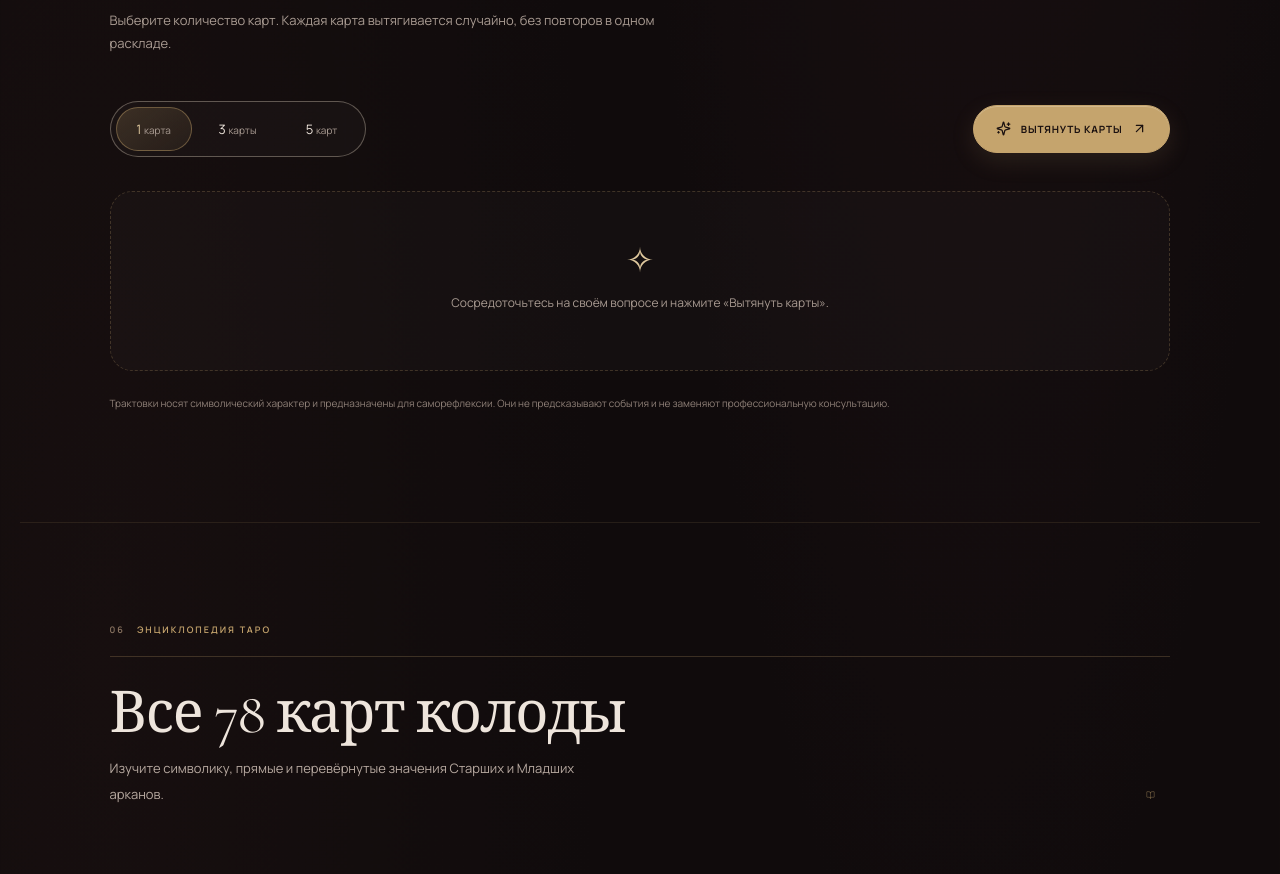
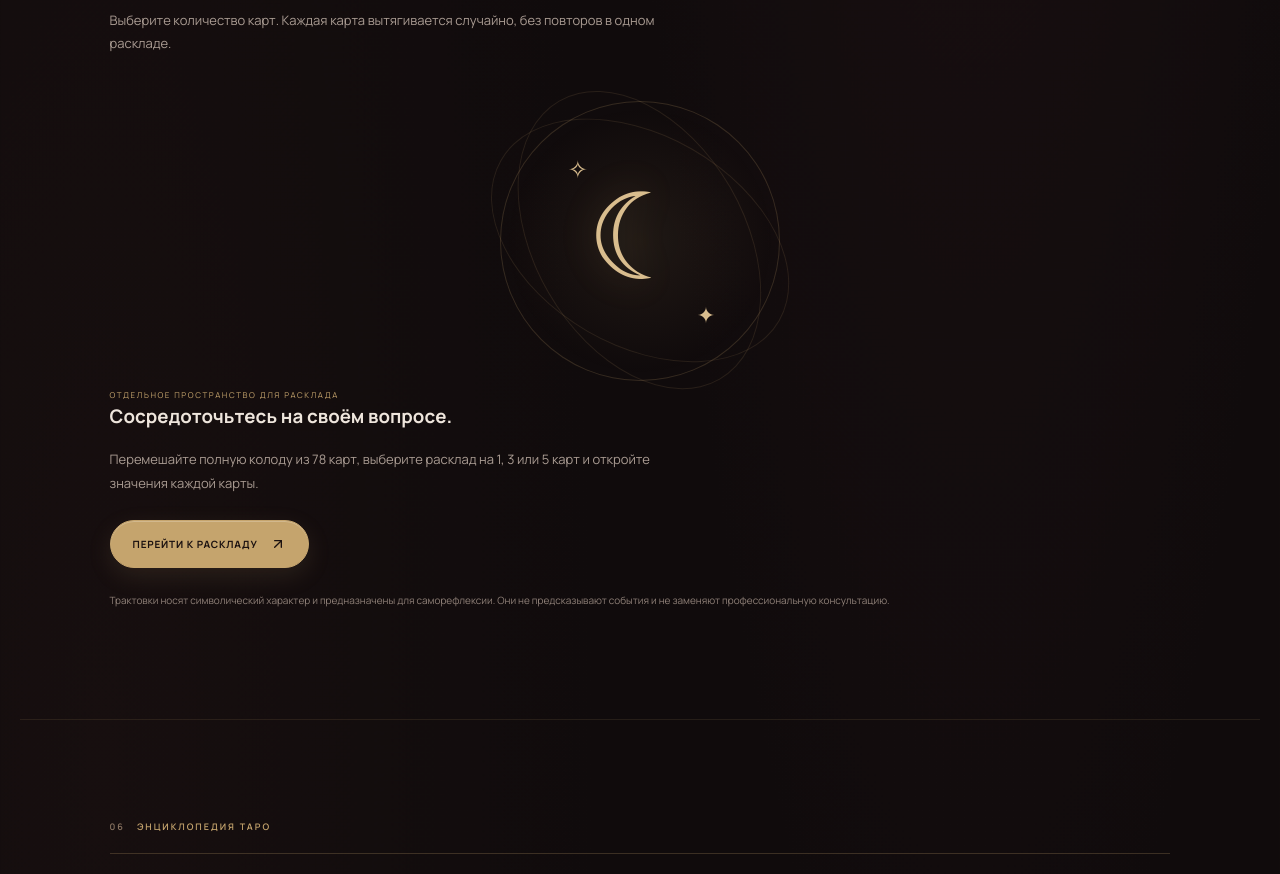
Before and after one commit to jdyxtramvaya-byte/elena-buchelovskaya, a React (Vite) app: page / in a window 1280 px wide. Shown: the part 4049-4923 px from the top of the page. Built offline with nearby package versions, Linux system fonts and the light colour scheme.

Commit message:
Move interactive tarot spread to dedicated page

```diff
--- a/src/App.tsx
+++ b/src/App.tsx
@@ -300,23 +300,15 @@ function App() {
             <div><h2>{lang === 'ru' ? 'Расклад Таро' : 'Tarot readings'}</h2><p>{lang === 'ru' ? 'Выберите количество карт. Каждая карта вытягивается случайно, без повторов в одном раскладе.' : 'Choose how many cards to draw. Cards are selected randomly without repeats in a reading.'}</p></div>
             <span className="section-mark">✧</span>
           </div>
-          <div className="spread-controls">
-            <div className="spread-sizes" role="group" aria-label={lang === 'ru' ? 'Количество карт' : 'Number of cards'}>
-              {([1, 3, 5] as const).map(size => <button key={size} className={spreadSize === size ? 'spread-size active' : 'spread-size'} onClick={() => { setSpreadSize(size); setSpreadCards([]) }}>{size} <span>{lang === 'ru' ? (size === 1 ? 'карта' : size === 3 ? 'карты' : 'карт') : (size === 1 ? 'card' : 'cards')}</span></button>)}
+          <div className="reading-promo-inline">
+            <div className="reading-promo-art" aria-hidden="true"><span>✧</span><i>☾</i><b>✦</b></div>
+            <div className="reading-promo-copy">
+              <span className="reading-label">{lang === 'ru' ? 'ОТДЕЛЬНОЕ ПРОСТРАНСТВО ДЛЯ РАСКЛАДА' : 'A DEDICATED READING SPACE'}</span>
+              <h3>{lang === 'ru' ? 'Сосредоточьтесь на своём вопросе.' : 'Focus on your question.'}</h3>
+              <p>{lang === 'ru' ? 'Перемешайте полную колоду из 78 карт, выберите расклад на 1, 3 или 5 карт и откройте значения каждой карты.' : 'Shuffle the full 78-card deck, choose a 1, 3 or 5-card spread and reveal each card meaning.'}</p>
+              <a className="button" href="/elena-buchelovskaya/readings.html">{lang === 'ru' ? 'Перейти к раскладу' : 'Open tarot reading'}<ArrowUpRight size={16}/></a>
             </div>
-            <button className="button" onClick={drawSpread}><Sparkles size={15}/>{lang === 'ru' ? (spreadCards.length ? 'Новый расклад' : 'Вытянуть карты') : (spreadCards.length ? 'New reading' : 'Draw cards')}<ArrowUpRight size={15}/></button>
           </div>
-          {spreadCards.length > 0 ? <div className={spreadCards.length === 1 ? 'spread-results single' : 'spread-results'}>
-            {spreadCards.map(({card,reversed},index) => <article className="spread-result" key={card.id}>
-              <div className={reversed ? 'spread-card reversed' : 'spread-card'}>
-                <span className="spread-card-index">{String(index + 1).padStart(2,'0')}</span>
-                <span className="spread-card-symbol">{card.symbol}</span>
-                <span className="spread-card-name">{card.name[lang]}</span>
-                <span className="spread-card-arcana">{card.arcana === 'major' ? (lang === 'ru' ? 'СТАРШИЙ АРКАН' : 'MAJOR ARCANA') : (lang === 'ru' ? 'МЛАДШИЙ АРКАН' : 'MINOR ARCANA')}</span>
-              </div>
-              <div className="spread-meaning"><span className="reading-label">{lang === 'ru' ? (reversed ? 'ПЕРЕВЁРНУТОЕ ПОЛОЖЕНИЕ' : 'ПРЯМОЕ ПОЛОЖЕНИЕ') : (reversed ? 'REVERSED POSITION' : 'UPRIGHT POSITION')}</span><h3>{card.name[lang]}</h3><p>{(reversed ? card.reversed : card.upright)[lang]}</p></div>
-            </article>)}
-          </div> : <div className="spread-empty"><span>✧</span><p>{lang === 'ru' ? 'Сосредоточьтесь на своём вопросе и нажмите «Вытянуть карты».' : 'Focus on your question and select “Draw cards”.'}</p></div>}
           <p className="spread-disclaimer">{lang === 'ru' ? 'Трактовки носят символический характер и предназначены для саморефлексии. Они не предсказывают события и не заменяют профессиональную консультацию.' : 'Interpretations are symbolic prompts for self-reflection. They do not predict events or replace professional advice.'}</p>
         </section>
 
```
